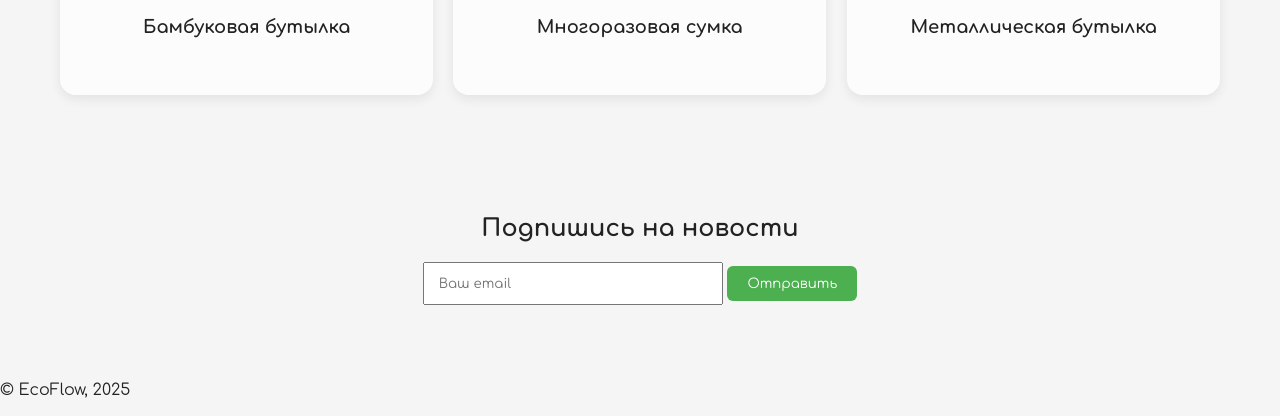
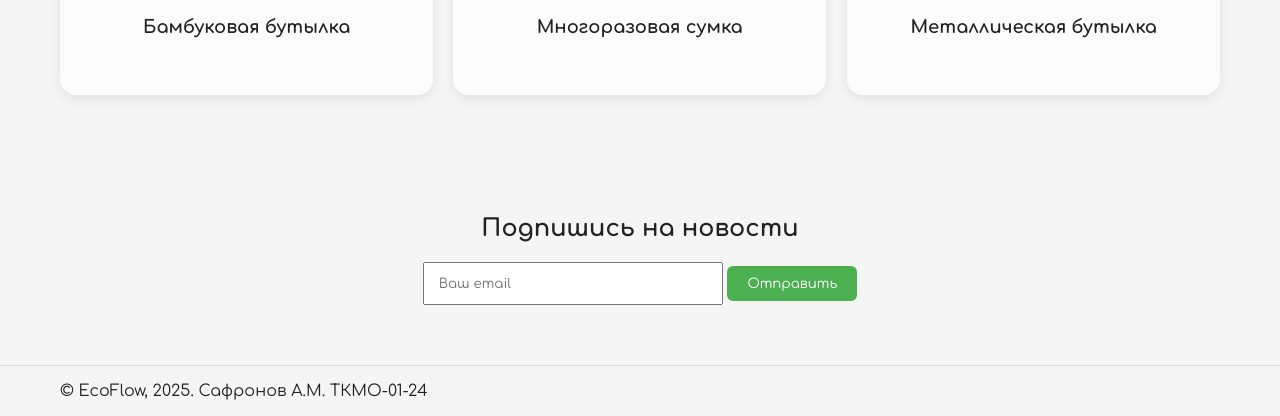
Before and after one commit to kemosaaabe/practice4, a plain HTML site: page index.html in a window 1280 px wide. Shown: the part 1315-1731 px from the top of the page. Drawn offline with Linux system fonts and the light colour scheme.

Commit message:
feat: add footer padding

```diff
--- a/css/style.css
+++ b/css/style.css
@@ -116,8 +116,13 @@ body {
   box-shadow: 0 8px 24px rgba(0, 0, 0, 0.12);
 }
 
-.content {
+.content,
+.footer {
   padding: 0 20px;
+}
+
+.footer {
+  border-top: 1px solid rgb(220, 220, 220);
 }
 
 .features-grid,
@@ -296,7 +301,8 @@ body {
     padding: 25px 60px;
   }
 
-  .content {
+  .content,
+  .footer {
     padding: 0 60px;
   }
 
--- a/index.html
+++ b/index.html
@@ -159,7 +159,7 @@
     </div>
 
     <footer class="footer">
-      <p>© EcoFlow, 2025</p>
+      <p>© EcoFlow, 2025. Сафронов А.М. ТКМО-01-24</p>
     </footer>
 
     <script src="/js/script.js"></script>
--- a/js/script.js
+++ b/js/script.js
@@ -28,7 +28,6 @@ modal.addEventListener('click', (e) => {
 
 const revealElements = document.querySelectorAll('.reveal');
 
-// Если при загрузке элемент в зоне видимости — делаем его видимым без анимации
 function revealOnLoad() {
   revealElements.forEach((el) => {
     const rect = el.getBoundingClientRect();
@@ -40,15 +39,12 @@ function revealOnLoad() {
 
 window.addEventListener('load', revealOnLoad);
 
-// Observer для повторных анимаций
 const observer = new IntersectionObserver(
   (entries) => {
     entries.forEach((entry) => {
       if (entry.isIntersecting) {
-        // вход в область → плавное появление
         entry.target.classList.add('visible');
       } else {
-        // выход из видимости → скрываем, чтобы анимация могла повториться
         entry.target.classList.remove('visible');
       }
     });
```
